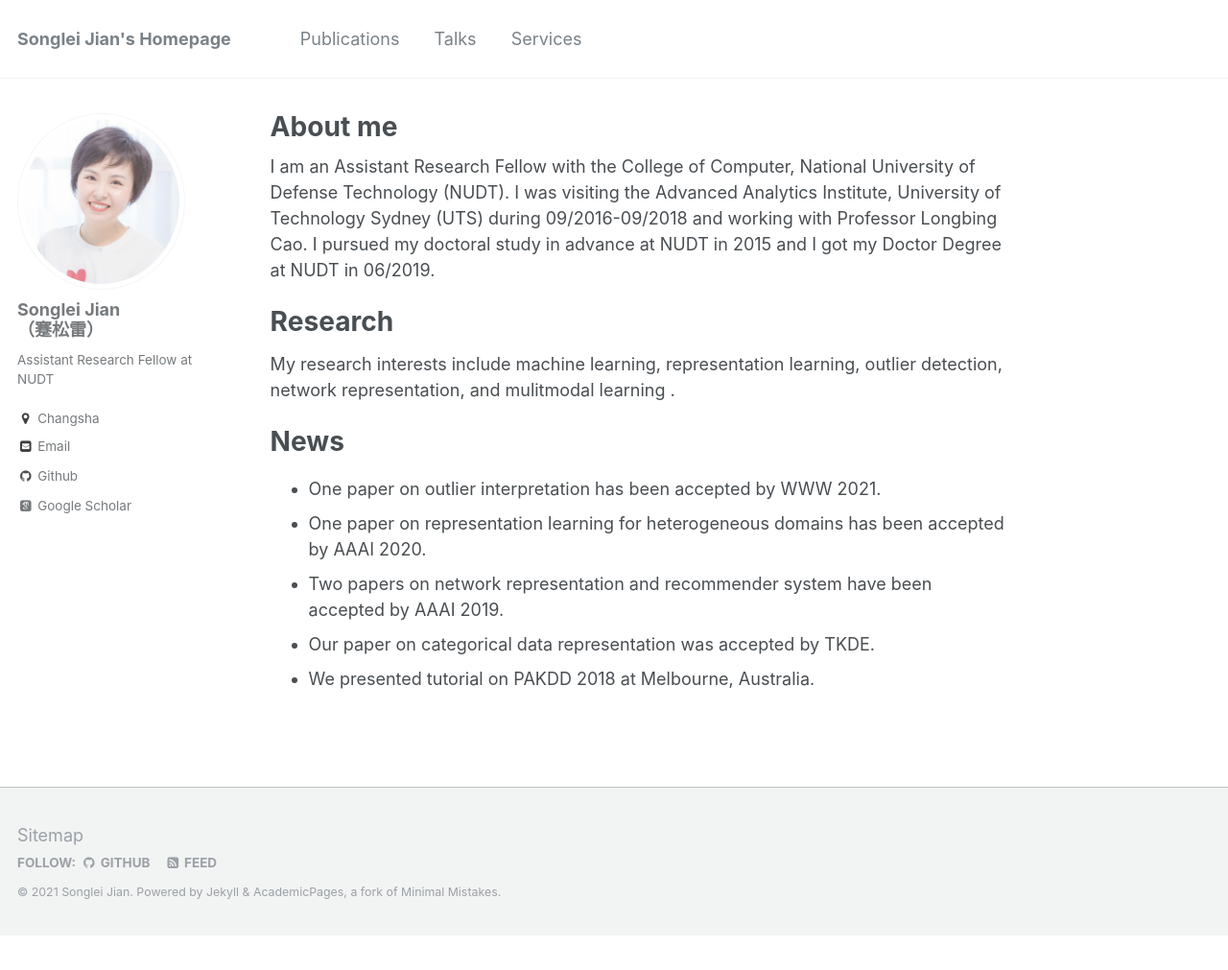
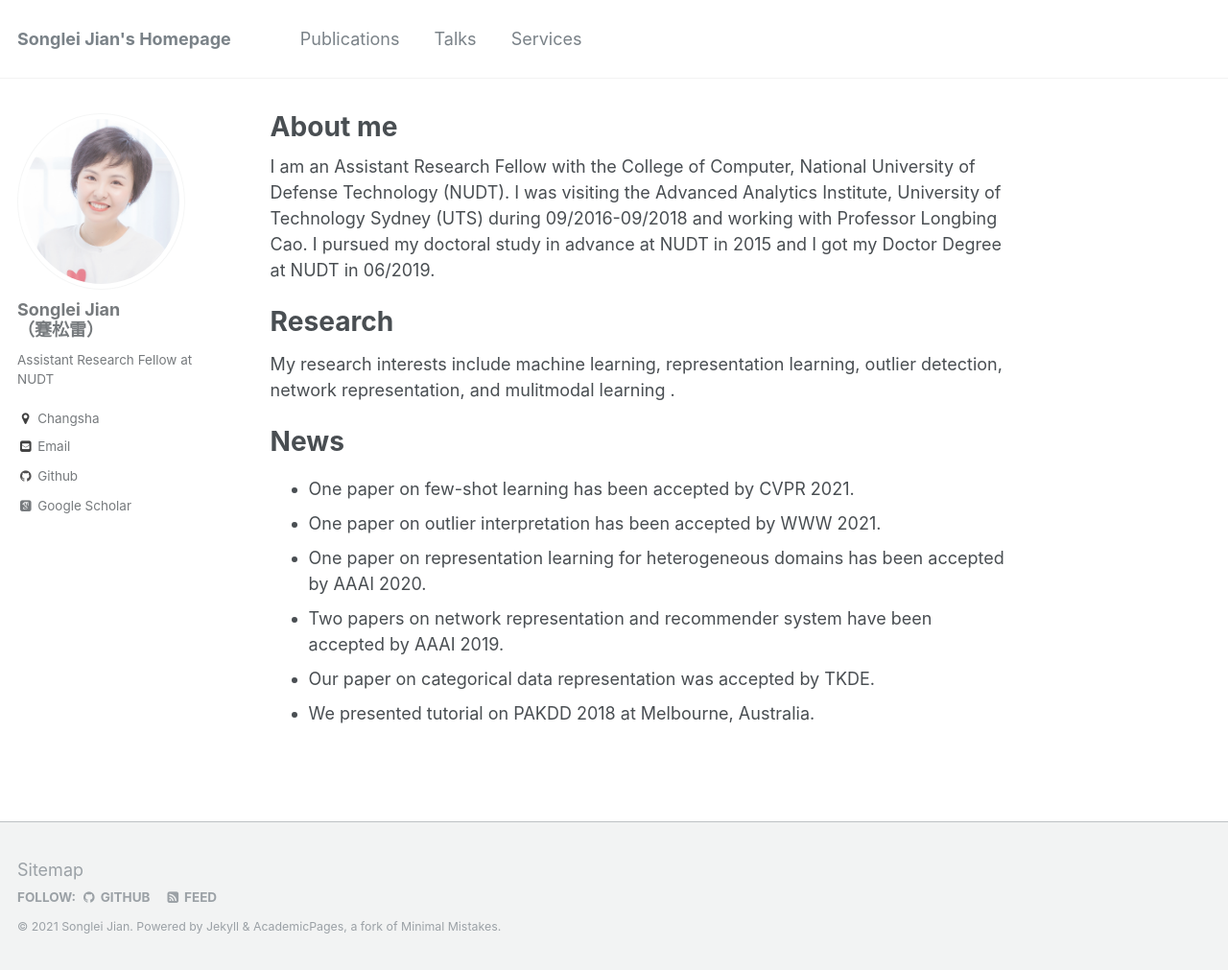
Before and after one commit to jiansonglei/jiansonglei.github.io, a Jekyll site: the page built from _pages/about.md, in a window 1280 px wide and 1011 px high. Shown: the whole window at 96% size. Built offline with Jekyll 4.4.1, drawn with Linux system fonts in a browser that asks for light colours; some web fonts are replaced; a script that is not in the unit is left out.

Commit message:
update CVPR2021
ADD CVPR2021 paper

```diff
--- a/_pages/about.md
+++ b/_pages/about.md
@@ -17,6 +17,7 @@ My research interests include machine learning, representation learning, outlier
 
 News
 =======
+* One paper on few-shot learning has been accepted by CVPR 2021.
 * One paper on outlier interpretation  has been accepted by WWW 2021.
 * One paper on representation learning for heterogeneous domains has been accepted by AAAI 2020.
 * Two papers on network representation and recommender system have been accepted by AAAI 2019.
```
Also changed, not shown: _pages/publications.md (+1 -0 lines), 2 other files.
